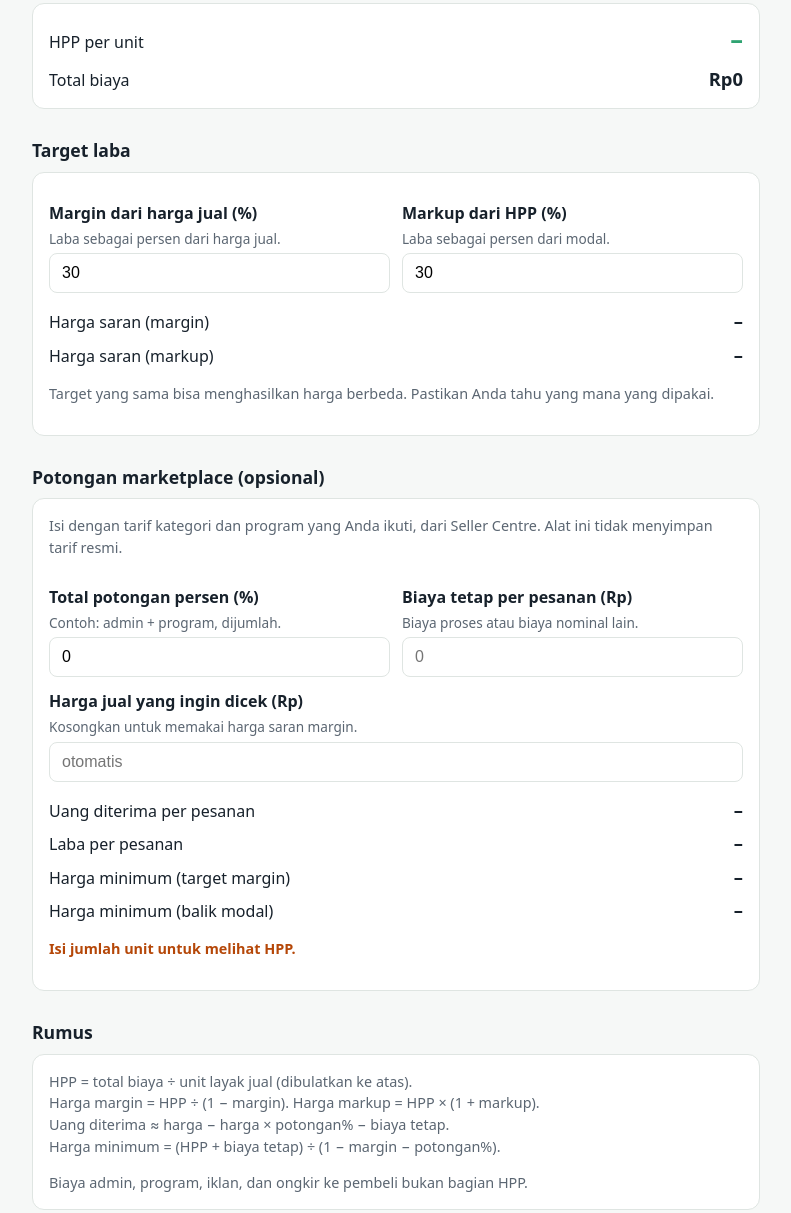
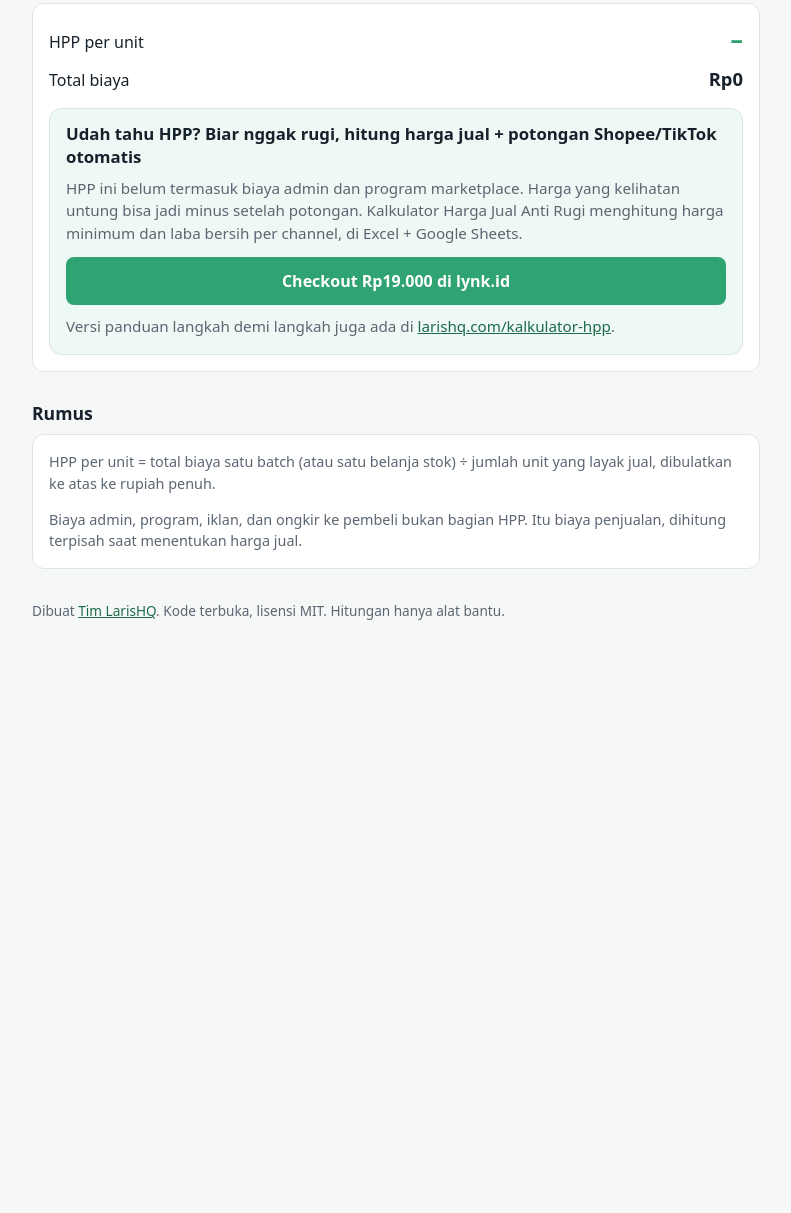
Before and after one commit to larishq/kalkulator-hpp-umkm, a plain HTML site: page index.html in a window 1280 px wide. Shown: the part 797-2010 px from the top of the page, without its empty margins (244-1035 px from the left). After the commit the page ends 1466 px from the top, so only its background shows below. Drawn offline with Linux system fonts and the light colour scheme.

Commit message:
Versi gratis fokus HPP per produk; harga jual + potongan marketplace pindah ke Kalkulator Harga Jual Anti Rugi

```diff
--- a/index.html
+++ b/index.html
@@ -3,10 +3,10 @@
 <head>
 <meta charset="utf-8">
 <meta name="viewport" content="width=device-width,initial-scale=1">
-<title>Kalkulator HPP & Harga Jual UMKM — Tim LarisHQ</title>
-<meta name="description" content="Kalkulator HPP dan harga jual gratis untuk UMKM Indonesia. Hitung HPP per unit, harga margin vs markup, dan harga minimum setelah potongan marketplace. Berjalan di browser.">
+<title>Kalkulator HPP UMKM — Tim LarisHQ</title>
+<meta name="description" content="Kalkulator HPP gratis untuk UMKM Indonesia. Hitung HPP per unit dari biaya satu batch, mode produksi atau reseller/dropship. Berjalan di browser, tanpa daftar.">
 <style>
-:root{--g:#2FA371;--ink:#17212b;--mut:#5b6672;--bg:#f6f8f7;--line:#dfe5e2;--warn:#b54708}
+:root{--g:#2FA371;--ink:#17212b;--mut:#5b6672;--bg:#f6f8f7;--line:#dfe5e2}
 *{box-sizing:border-box}
 body{margin:0;font:16px/1.5 system-ui,-apple-system,"Segoe UI",Roboto,sans-serif;color:var(--ink);background:var(--bg)}
 main{max-width:760px;margin:0 auto;padding:24px 16px 48px}
@@ -19,23 +19,24 @@ label.f{display:block;font-weight:600;margin:12px 0 4px}
 small{display:block;color:var(--mut);font-size:.85rem;margin-bottom:4px}
 input[type=text],input[type=number]{width:100%;padding:10px 12px;font-size:1rem;border:1px solid var(--line);border-radius:8px}
 input:focus{outline:2px solid var(--g);border-color:var(--g)}
-.row{display:grid;grid-template-columns:1fr 1fr;gap:12px}
-@media(max-width:560px){.row{grid-template-columns:1fr}}
 .res{display:grid;grid-template-columns:1fr auto;gap:6px 12px;align-items:baseline}
 .res b{font-size:1.15rem;text-align:right}
 .big{font-size:1.6rem!important;color:var(--g)}
 .note{color:var(--mut);font-size:.9rem}
-.warn{color:var(--warn);font-weight:600}
 button{background:var(--g);color:#fff;border:0;border-radius:8px;padding:10px 14px;font-size:1rem;cursor:pointer}
 button.sec{background:#fff;color:var(--ink);border:1px solid var(--line)}
+.upsell{margin-top:16px;padding:14px 16px 16px;border:1px solid var(--line);border-radius:12px;background:rgba(47,163,113,.08)}
+.upsell h2{margin:0 0 8px;font-size:1.05rem;line-height:1.35}
+.upsell p{margin:0 0 12px;color:var(--mut);font-size:.95rem}
+.upsell a.btn{display:block;text-align:center;background:var(--g);color:#fff;text-decoration:none;border-radius:8px;padding:12px 14px;font-weight:700}
 footer{color:var(--mut);font-size:.85rem;margin-top:32px}
 a{color:#1d6b4a}
 </style>
 </head>
 <body>
 <main>
-<h1>Kalkulator HPP &amp; Harga Jual</h1>
-<p class="lead">Hitung HPP per unit, bandingkan harga margin dan markup, lalu cek harga minimum setelah potongan marketplace. Semua angka tetap di perangkat Anda.</p>
+<h1>Kalkulator HPP UMKM</h1>
+<p class="lead">Hitung HPP per unit dari biaya satu kali produksi atau satu kali belanja stok. Semua angka tetap di perangkat Anda.</p>
 
 <div class="card">
   <div class="mode" role="radiogroup" aria-label="Jenis usaha">
@@ -71,68 +72,22 @@ a{color:#1d6b4a}
     <span>HPP per unit</span><b class="big" id="hpp">–</b>
     <span>Total biaya</span><b id="total">–</b>
   </div>
-</div>
-
-<h2>Target laba</h2>
-<div class="card">
-  <div class="row">
-    <div>
-      <label class="f" for="margin">Margin dari harga jual (%)</label>
-      <small>Laba sebagai persen dari harga jual.</small>
-      <input id="margin" type="number" min="0" max="99" step="1" value="30">
-    </div>
-    <div>
-      <label class="f" for="markup">Markup dari HPP (%)</label>
-      <small>Laba sebagai persen dari modal.</small>
-      <input id="markup" type="number" min="0" step="1" value="30">
-    </div>
+  <div class="upsell">
+    <h2>Udah tahu HPP? Biar nggak rugi, hitung harga jual + potongan Shopee/TikTok otomatis</h2>
+    <p>HPP ini belum termasuk biaya admin dan program marketplace. Harga yang kelihatan untung bisa jadi minus setelah potongan. Kalkulator Harga Jual Anti Rugi menghitung harga minimum dan laba bersih per channel, di Excel + Google Sheets.</p>
+    <a class="btn" href="https://lynk.id/radagon99/g39xk0wnq4x9" target="_blank" rel="noopener">Checkout Rp19.000 di lynk.id</a>
+    <p class="note" style="margin:10px 0 0">Versi panduan langkah demi langkah juga ada di <a href="https://larishq.com/kalkulator-hpp">larishq.com/kalkulator-hpp</a>.</p>
   </div>
-  <div class="res" style="margin-top:14px">
-    <span>Harga saran (margin)</span><b id="hMargin">–</b>
-    <span>Harga saran (markup)</span><b id="hMarkup">–</b>
-  </div>
-  <p class="note">Target yang sama bisa menghasilkan harga berbeda. Pastikan Anda tahu yang mana yang dipakai.</p>
-</div>
-
-<h2>Potongan marketplace (opsional)</h2>
-<div class="card">
-  <p class="note" style="margin-top:0">Isi dengan tarif kategori dan program yang Anda ikuti, dari Seller Centre. Alat ini tidak menyimpan tarif resmi.</p>
-  <div class="row">
-    <div>
-      <label class="f" for="pot">Total potongan persen (%)</label>
-      <small>Contoh: admin + program, dijumlah.</small>
-      <input id="pot" type="number" min="0" max="99" step="0.01" value="0">
-    </div>
-    <div>
-      <label class="f" for="tetap">Biaya tetap per pesanan (Rp)</label>
-      <small>Biaya proses atau biaya nominal lain.</small>
-      <input id="tetap" type="text" inputmode="numeric" autocomplete="off" placeholder="0">
-    </div>
-  </div>
-  <label class="f" for="jual">Harga jual yang ingin dicek (Rp)</label>
-  <small>Kosongkan untuk memakai harga saran margin.</small>
-  <input id="jual" type="text" inputmode="numeric" autocomplete="off" placeholder="otomatis">
-
-  <div class="res" style="margin-top:14px">
-    <span>Uang diterima per pesanan</span><b id="terima">–</b>
-    <span>Laba per pesanan</span><b id="laba">–</b>
-    <span>Harga minimum (target margin)</span><b id="minMargin">–</b>
-    <span>Harga minimum (balik modal)</span><b id="minBep">–</b>
-  </div>
-  <p class="note" id="pesan"></p>
 </div>
 
 <h2>Rumus</h2>
 <div class="card note">
-  <p style="margin-top:0">HPP = total biaya ÷ unit layak jual (dibulatkan ke atas).<br>
-  Harga margin = HPP ÷ (1 − margin). Harga markup = HPP × (1 + markup).<br>
-  Uang diterima ≈ harga − harga × potongan% − biaya tetap.<br>
-  Harga minimum = (HPP + biaya tetap) ÷ (1 − margin − potongan%).</p>
-  <p style="margin-bottom:0">Biaya admin, program, iklan, dan ongkir ke pembeli bukan bagian HPP.</p>
+  <p style="margin-top:0">HPP per unit = total biaya satu batch (atau satu belanja stok) ÷ jumlah unit yang layak jual, dibulatkan ke atas ke rupiah penuh.</p>
+  <p style="margin-bottom:0">Biaya admin, program, iklan, dan ongkir ke pembeli bukan bagian HPP. Itu biaya penjualan, dihitung terpisah saat menentukan harga jual.</p>
 </div>
 
 <footer>
-  Dibuat <a href="https://larishq.com">Tim LarisHQ</a>. Kode terbuka, lisensi MIT. Hitungan hanya alat bantu; cek tarif resmi kanal Anda sebelum memasang harga.
+  Dibuat <a href="https://larishq.com">Tim LarisHQ</a>. Kode terbuka, lisensi MIT. Hitungan hanya alat bantu.
 </footer>
 </main>
 
@@ -142,7 +97,6 @@ a{color:#1d6b4a}
   var $ = function(id){ return document.getElementById(id); };
 
   function num(v){ var d = String(v == null ? '' : v).replace(/[^\d]/g, ''); return d ? Number(d) : 0; }
-  function pct(v){ var n = parseFloat(String(v).replace(',', '.')); return isFinite(n) && n > 0 ? n / 100 : 0; }
   function rp(n){ return 'Rp' + Math.round(n).toLocaleString('id-ID'); }
   function fmt(el){ var n = num(el.value); el.value = n ? n.toLocaleString('id-ID') : ''; }
 
@@ -176,23 +130,9 @@ a{color:#1d6b4a}
   function kalkulasi(o){
     var total = (o.bahan||0) + (o.kemasan||0) + (o.tenaga||0) + (o.overhead||0);
     var unit = o.unit || 0;
-    var r = { total: total, hpp: null, hMargin: null, hMarkup: null,
-              terima: null, laba: null, minMargin: null, minBep: null, pesan: '' };
+    var r = { total: total, hpp: null, pesan: '' };
     if (unit <= 0) { r.pesan = 'Isi jumlah unit untuk melihat HPP.'; return r; }
-    var hpp = Math.ceil(total / unit);
-    r.hpp = hpp;
-    var m = o.margin || 0, mk = o.markup || 0, p = o.pot || 0, t = o.tetap || 0;
-    if (m < 1) r.hMargin = Math.ceil(hpp / (1 - m));
-    r.hMarkup = Math.ceil(hpp * (1 + mk));
-    if (1 - p > 0) r.minBep = Math.ceil((hpp + t) / (1 - p));
-    if (1 - m - p > 0) r.minMargin = Math.ceil((hpp + t) / (1 - m - p));
-    else r.pesan = 'Margin + potongan sudah 100% atau lebih. Target itu tidak mungkin di kanal ini.';
-    var jual = o.jual > 0 ? o.jual : r.hMargin;
-    if (jual) {
-      r.terima = jual - jual * p - t;
-      r.laba = r.terima - hpp;
-      if (!r.pesan && r.laba < 0) r.pesan = 'Pada harga ini, setiap pesanan rugi setelah potongan.';
-    }
+    r.hpp = Math.ceil(total / unit);
     return r;
   }
   window.LarisHQKalkulator = { kalkulasi: kalkulasi };
@@ -201,37 +141,27 @@ a{color:#1d6b4a}
     var o = {
       bahan: num($('bahan').value), kemasan: num($('kemasan').value),
       tenaga: num($('tenaga').value), overhead: num($('overhead').value),
-      unit: num($('unit').value), margin: pct($('margin').value), markup: pct($('markup').value),
-      pot: pct($('pot').value), tetap: num($('tetap').value), jual: num($('jual').value)
+      unit: num($('unit').value)
     };
     var r = kalkulasi(o);
     $('total').textContent = rp(r.total) + (o.unit ? ' untuk ' + o.unit.toLocaleString('id-ID') + ' unit' : '');
     $('hpp').textContent = r.hpp == null ? '–' : rp(r.hpp);
-    $('hMargin').textContent = r.hMargin == null ? '–' : rp(r.hMargin);
-    $('hMarkup').textContent = r.hMarkup == null ? '–' : rp(r.hMarkup);
-    $('terima').textContent = r.terima == null ? '–' : rp(r.terima);
-    $('laba').textContent = r.laba == null ? '–' : rp(r.laba);
-    $('minMargin').textContent = r.minMargin == null ? '–' : rp(r.minMargin);
-    $('minBep').textContent = r.minBep == null ? '–' : rp(r.minBep);
-    var ps = $('pesan'); ps.textContent = r.pesan; ps.className = r.pesan ? 'note warn' : 'note';
   }
 
-  ['bahan','kemasan','tenaga','overhead','unit','tetap','jual'].forEach(function(id){
+  ['bahan','kemasan','tenaga','overhead','unit'].forEach(function(id){
     $(id).addEventListener('input', function(){ fmt(this); hitung(); });
   });
-  ['margin','markup','pot'].forEach(function(id){ $(id).addEventListener('input', hitung); });
   document.querySelectorAll('input[name=mode]').forEach(function(r){ r.addEventListener('change', relabel); });
 
   $('contoh').addEventListener('click', function(){
     document.querySelector('input[name=mode][value=produksi]').checked = true;
-    var v = { bahan: 180000, kemasan: 90000, tenaga: 100000, overhead: 50000, unit: 60, tetap: 1250 };
+    var v = { bahan: 180000, kemasan: 90000, tenaga: 100000, overhead: 50000, unit: 60 };
     Object.keys(v).forEach(function(k){ $(k).value = v[k].toLocaleString('id-ID'); });
-    $('margin').value = 30; $('markup').value = 30; $('pot').value = 14; $('jual').value = '';
     relabel();
   });
   $('reset').addEventListener('click', function(){
-    ['bahan','kemasan','tenaga','overhead','unit','tetap','jual'].forEach(function(k){ $(k).value = ''; });
-    $('pot').value = 0; hitung();
+    ['bahan','kemasan','tenaga','overhead','unit'].forEach(function(k){ $(k).value = ''; });
+    hitung();
   });
 
   relabel();
```
Also changed, not shown: 1 other file.
